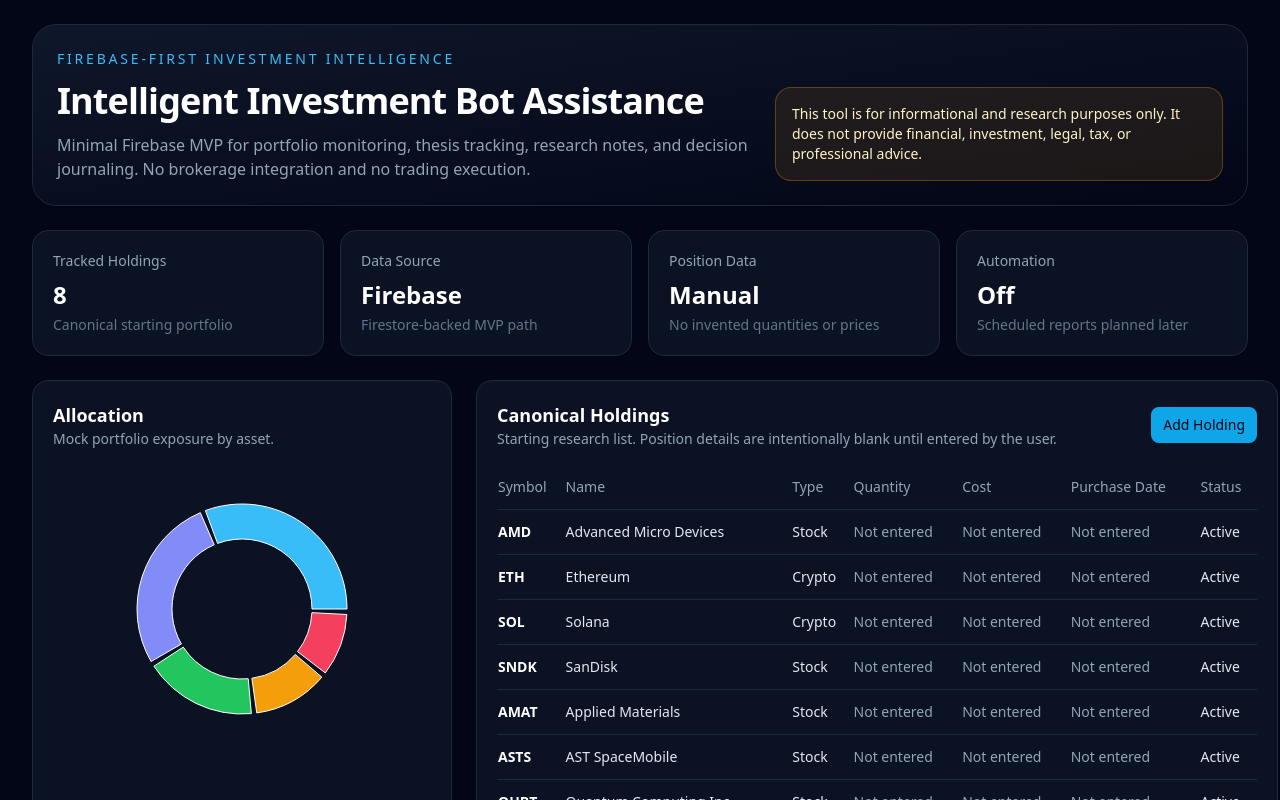
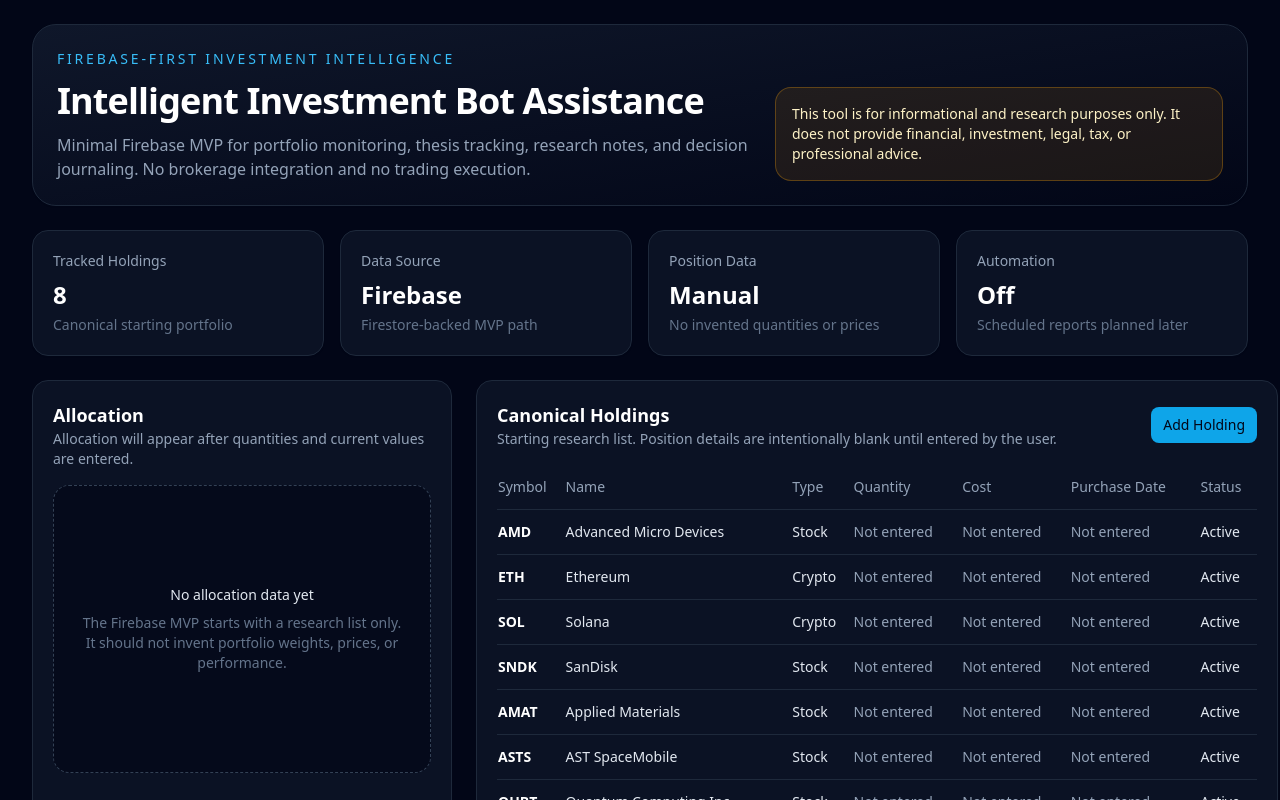
Before and after one commit to martinconstantineau/Intelligent-Investment-Bot-Assistance, a Next.js app: page / in a window 1280 px wide. Shown: the top 800 px of the page. Built offline with nearby package versions, Linux system fonts and the light colour scheme.

Commit message:
Replace mock allocation chart with empty state

```diff
--- a/components/allocation-chart.tsx
+++ b/components/allocation-chart.tsx
@@ -1,28 +1,15 @@
-"use client";
-
-import { Cell, Pie, PieChart, ResponsiveContainer, Tooltip } from "recharts";
-import { allocationData } from "@/lib/mock-data";
-
-const chartFills = ["#38bdf8", "#818cf8", "#22c55e", "#f59e0b", "#f43f5e"];
-
 export function AllocationChart() {
   return (
     <section className="rounded-2xl border border-slate-800 bg-slate-900/70 p-5">
       <div className="mb-4">
         <h2 className="text-lg font-semibold text-white">Allocation</h2>
-        <p className="text-sm text-slate-400">Mock portfolio exposure by asset.</p>
+        <p className="text-sm text-slate-400">Allocation will appear after quantities and current values are entered.</p>
       </div>
-      <div className="h-72">
-        <ResponsiveContainer width="100%" height="100%">
-          <PieChart>
-            <Pie data={allocationData} dataKey="value" nameKey="name" innerRadius={70} outerRadius={105} paddingAngle={3}>
-              {allocationData.map((entry, index) => (
-                <Cell key={entry.name} fill={chartFills[index % chartFills.length]} />
-              ))}
-            </Pie>
-            <Tooltip formatter={(value) => `${value}%`} />
-          </PieChart>
-        </ResponsiveContainer>
+      <div className="flex h-72 items-center justify-center rounded-2xl border border-dashed border-slate-700 bg-slate-950/60 p-6 text-center">
+        <div>
+          <p className="text-sm font-medium text-slate-200">No allocation data yet</p>
+          <p className="mt-2 max-w-xs text-sm text-slate-500">The Firebase MVP starts with a research list only. It should not invent portfolio weights, prices, or performance.</p>
+        </div>
       </div>
     </section>
   );
```
